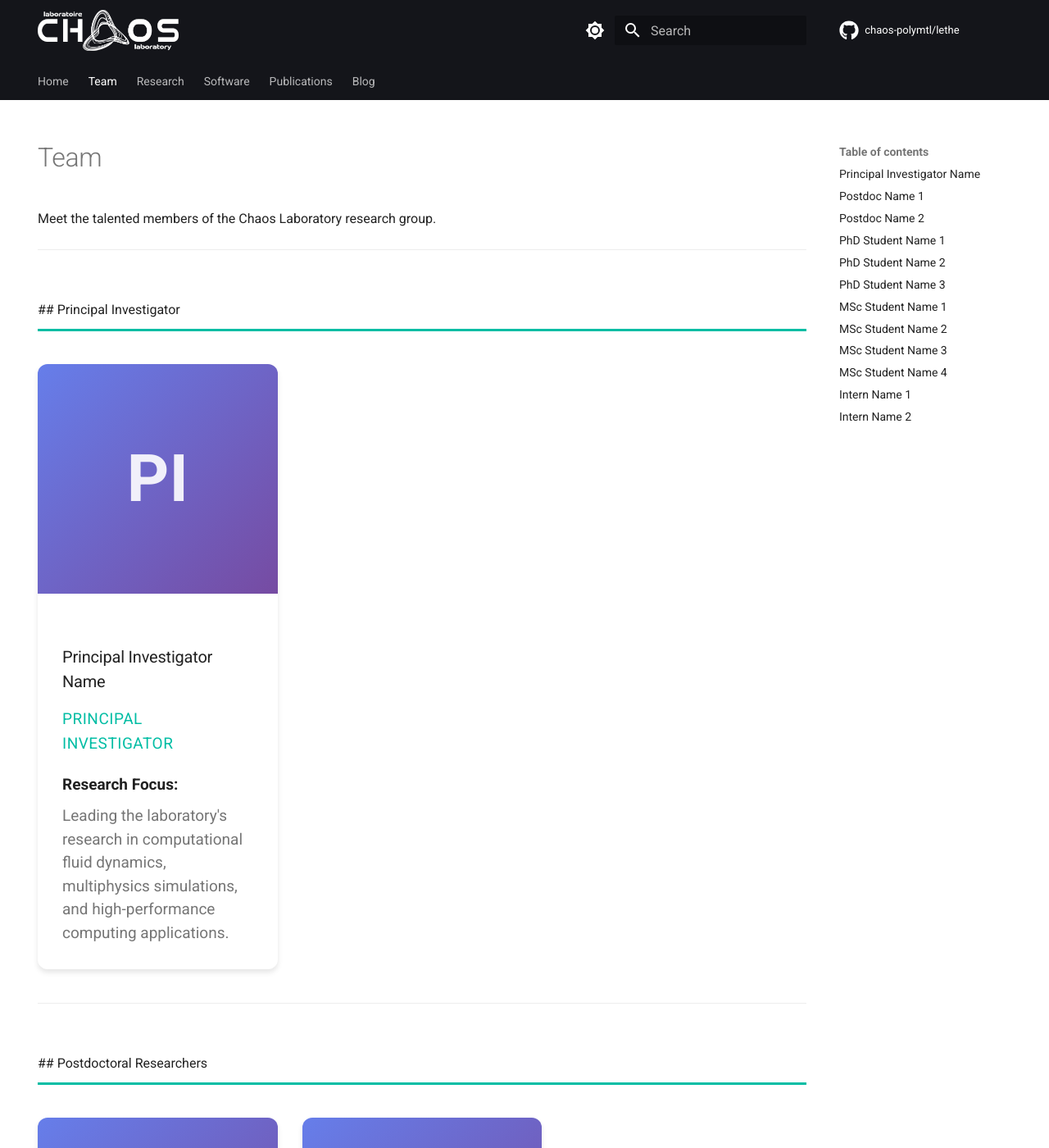
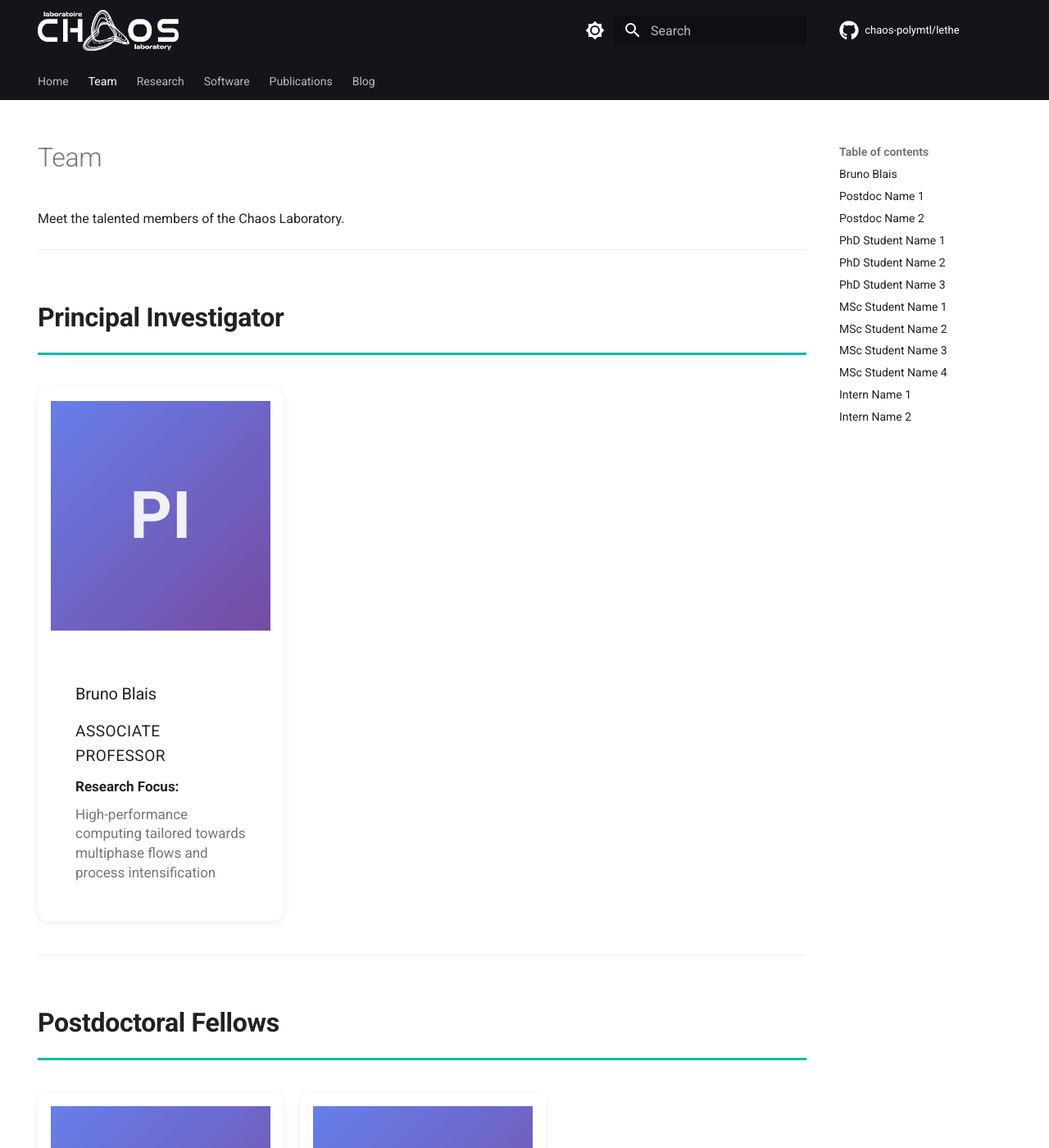
Before and after one commit to chaos-polymtl/chaos-lab, an MkDocs documentation site: the page built from docs/team.md, in a window 1280 px wide and 1400 px high. Shown: the whole window at 82% size. Built offline with MkDocs 1.6.1 and Material for MkDocs 9.7.7, drawn with Linux system fonts in a browser that asks for light colours; comment, search, counter and statistics services are not loaded; some of the changed text lies outside the part shown.

Commit message:
Update teams webpage

```diff
--- a/docs/css/extra.css
+++ b/docs/css/extra.css
@@ -181,3 +181,50 @@
 [data-md-color-scheme="slate"] .team-card:hover {
   box-shadow: 0 12px 24px rgba(0, 0, 0, 0.4);
 }
+
+/* === Team Section Card Styling === */
+
+.team-section h2 {
+  font-size: 1.6rem;        /* Slightly smaller header */
+  margin-bottom: 0.5rem;
+}
+
+.team-grid {
+  display: flex;
+  flex-wrap: wrap;
+  gap: 1rem;                /* smaller spacing between cards */
+}
+
+.team-card {
+  flex: 1 1 260px;          /* smaller min width than before */
+  max-width: 300px;
+  background-color: var(--md-default-bg-color);
+  border-radius: 12px;
+  box-shadow: 0 2px 8px rgba(0,0,0,0.08);
+  padding: 0.8rem;          /* reduced padding */
+  transition: transform 0.2s ease, box-shadow 0.2s ease;
+}
+
+.team-card:hover {
+  transform: translateY(-2px);
+  box-shadow: 0 4px 10px rgba(0,0,0,0.12);
+}
+
+
+.team-card-name {
+  font-size: 1.1rem;        /* smaller title text */
+  margin: 0.3rem 0;
+  font-weight: 600;
+}
+
+.team-card-position {
+  font-size: 0.95rem;
+  color: var(--md-typeset-color);
+  margin-bottom: 0.5rem;
+}
+
+.team-card-research {
+  font-size: 0.85rem;
+  line-height: 1.4;
+  color: var(--md-default-fg-color--light);
+}
--- a/docs/team.md
+++ b/docs/team.md
@@ -5,13 +5,13 @@ hide:
 
 # Team
 
-Meet the talented members of the Chaos Laboratory research group.
+Meet the talented members of the Chaos Laboratory.
 
 ---
 
 <div class="team-section">
 
-## Principal Investigator
+<h2><strong>Principal Investigator</strong></h2>
 
 </div>
 
@@ -22,12 +22,11 @@ Meet the talented members of the Chaos Laboratory research group.
 <div class="placeholder">PI</div>
 </div>
 <div class="team-card-content" markdown>
-<h3 class="team-card-name">Principal Investigator Name</h3>
-<p class="team-card-position">Principal Investigator</p>
+<h3 class="team-card-name">Bruno Blais</h3>
+<p class="team-card-position">Associate Professor</p>
 <p class="team-card-research">
 <strong>Research Focus:</strong>
-Leading the laboratory's research in computational fluid dynamics, multiphysics simulations, and high-performance computing applications.
-</p>
+High-performance computing tailored towards multiphase flows and process intensification</p>
 </div>
 </div>
 
@@ -37,7 +36,7 @@ Leading the laboratory's research in computational fluid dynamics, multiphysics
 
 <div class="team-section">
 
-## Postdoctoral Researchers
+<h2><strong>Postdoctoral Fellows</strong></h2>
 
 </div>
 
@@ -77,7 +76,7 @@ Machine learning applications for accelerating computational fluid dynamics simu
 
 <div class="team-section">
 
-## PhD Students
+<h2><strong>PhD Students</strong></h2>
 
 </div>
 
@@ -131,7 +130,7 @@ Parallel algorithms for solving coupled physics problems on heterogeneous comput
 
 <div class="team-section">
 
-## Master's Students
+<h2><strong>Master's students</strong></h2>
 
 </div>
 
```
